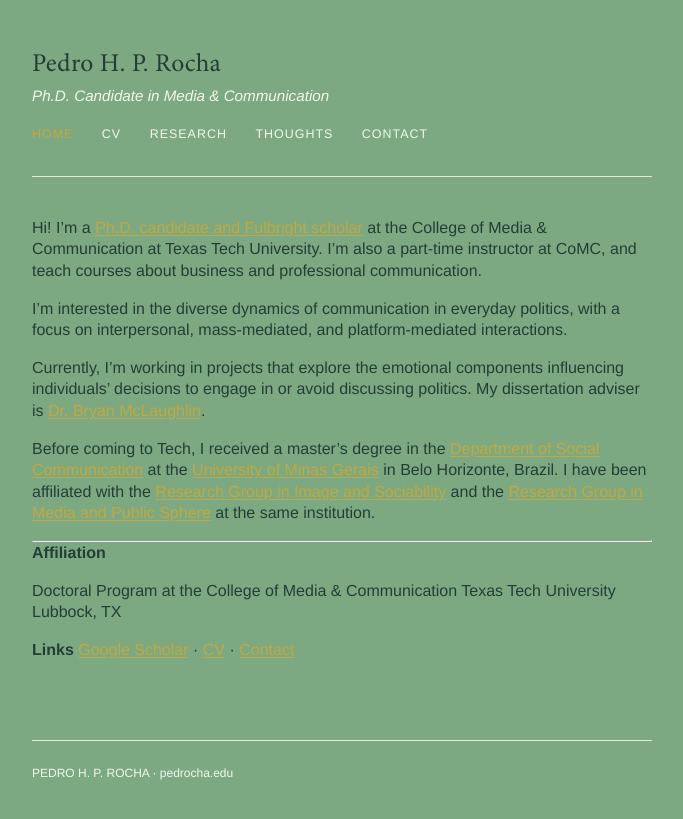
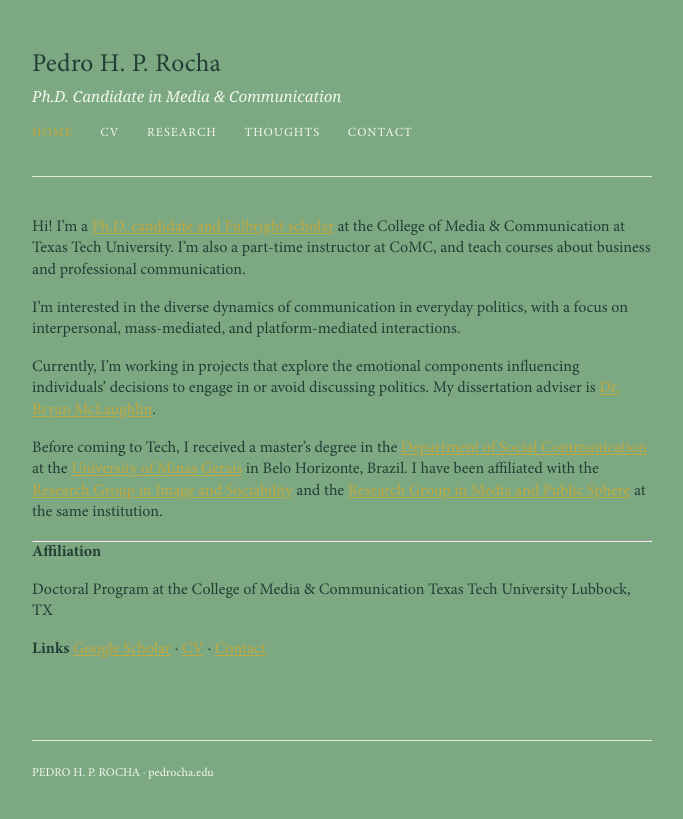
Before and after one commit to pedrohprocha/pedrohprocha.github.io, a Jekyll site: the page built from index.md, in a window 1280 px wide. Shown: the top 819 px of the page, without its empty margins (298-981 px from the left). Built offline with Jekyll 4.4.1, drawn with Linux system fonts in a browser that asks for light colours; some web fonts are replaced.

Commit message:
update fonts

```diff
--- a/assets/css/main.css
+++ b/assets/css/main.css
@@ -34,8 +34,8 @@
     --border: #e0eec6;
     --bg: #7ca982;
     --max-width: 620px;
-    --font-body: "Helvetica Neue", Helvetica, Arial, sans-serif;
-    --font-mono: "Helvetica Neue", Helvetica, Arial, sans-serif;
+    --font-body: "Minion Pro", Georgia, serif;
+    --font-mono: "Minion Pro", Georgia, serif;
     --font-heading: "Minion Pro", Georgia, serif;
 }
 
```
